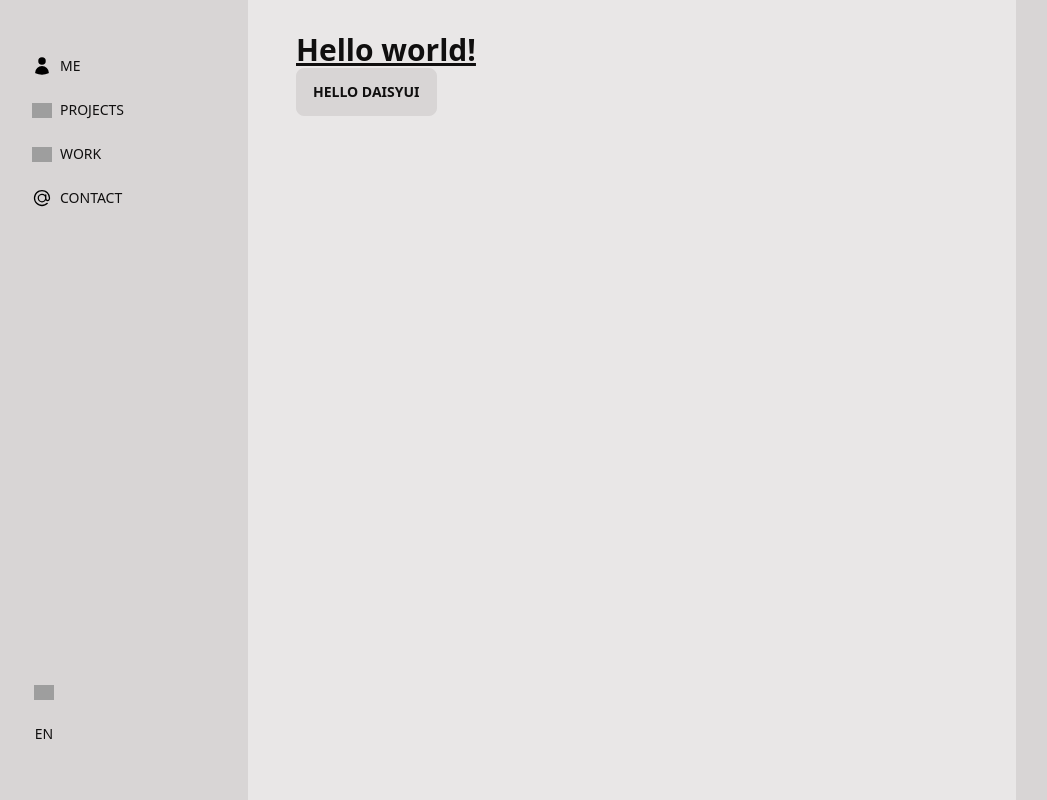
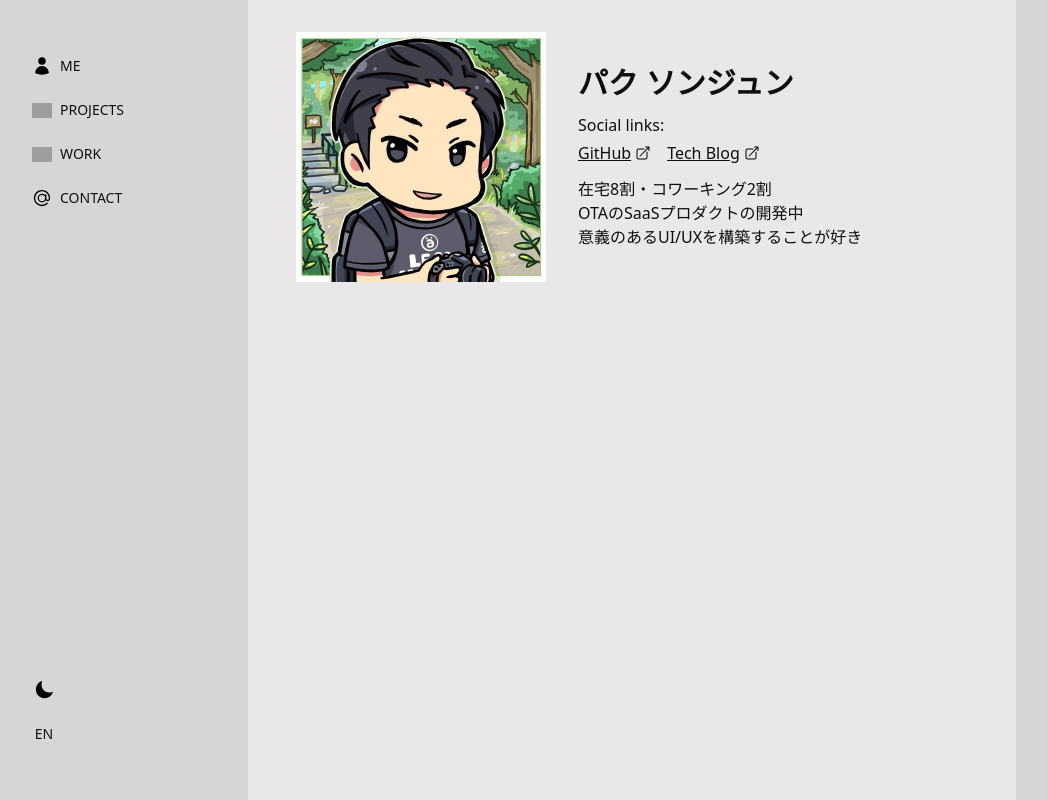
Before and after one commit to snuen/snuen, a SvelteKit app: page / in a window 1280 px wide. Shown: the whole page, without its empty margins (8-1055 px from the left). Built offline with nearby package versions, Linux system fonts and the light colour scheme; grey boxes are pictures that could not be loaded.

Commit message:
add card to top page

```diff
--- /dev/null
+++ b/src/components/atoms/external-link.svelte
@@ -0,0 +1,11 @@
+<script lang="ts">
+	import arrowTopRightOnSquare from '../../assets/arrow-top-right-on-square.svg';
+
+	export let href: string;
+	export let text: string;
+</script>
+
+<a {href} target="_blank" rel="noopener noreferrer" class="link inline-flex items-center"
+	>{text}
+	<img src={arrowTopRightOnSquare} alt="external link" class="inline-block w-4 h-4 ml-1" />
+</a>
--- /dev/null
+++ b/src/components/pages/top/card.svelte
@@ -0,0 +1,31 @@
+<script lang="ts">
+	import ExternalLink from '../../atoms/external-link.svelte';
+</script>
+
+<div class="flex flex-col md:flex-row md:items-center gap-6 md:gap-8 mb-6 md:mb-8">
+	<figure class="overflow-hidden">
+		<img src="/avatar.jpg" alt="avatar" width="250" height="250" />
+	</figure>
+	<div class="min-w-fit">
+		<h1 class="mb-3 text-3xl font-bold">パク ソンジュン</h1>
+		<dl class="mb-3">
+			<dt class="mb-1">Social links:</dt>
+			<dd class="flex gap-4">
+				<ExternalLink href="https://github.com/sjgently" text="GitHub" />
+				<ExternalLink href="https://qiita.com/" text="Tech Blog" />
+			</dd>
+		</dl>
+		<ul>
+			<li>在宅8割・コワーキング2割</li>
+			<li>OTAのSaaSプロダクトの開発中</li>
+			<li>意義のあるUI/UXを構築することが好き</li>
+		</ul>
+	</div>
+</div>
+
+<style>
+	figure {
+		min-width: 250px;
+		min-height: 250px;
+	}
+</style>
--- /dev/null
+++ b/src/components/pages/top/index.svelte
@@ -0,0 +1,5 @@
+<script lang="ts">
+	import Card from './card.svelte';
+</script>
+
+<Card />
--- a/src/routes/+layout.svelte
+++ b/src/routes/+layout.svelte
@@ -5,7 +5,7 @@
 	import briefcase from '../assets/briefcase.svg';
 	import atSymbol from '../assets/at-symbol.svg';
 	import sun from '../assets/sun.svg';
-	// import moon from '../assets/moon.svg';
+	import moon from '../assets/moon.svg';
 
 	type NavListItem = {
 		label: string;
@@ -41,9 +41,11 @@
 					</li>
 				{/each}
 				<li class="px-2 border-l border-dashed border-l-neutral-800 md:border-none md:mb-2">
-					<button type="button" class="flex justify-center w-10 h-full px-0 md:px-2">
-						<img src={sun} alt="" width="20" height="20" />
-					</button>
+					<label class="swap swap-rotate w-10 h-full px-0 md:px-2">
+						<input type="checkbox" class="theme-controller" value="" />
+						<img src={sun} alt="sun" width="20" height="20" class="swap-on" />
+						<img src={moon} alt="moon" width="20" height="20" class="swap-off" />
+					</label>
 				</li>
 				<li class="px-2 border-l border-dashed border-l-neutral-800 md:border-none">
 					<button type="button" class="flex justify-center w-10 h-full px-0 md:px-2">EN</button>
--- a/src/routes/+page.svelte
+++ b/src/routes/+page.svelte
@@ -1,2 +1,5 @@
-<h1 class="text-3xl font-bold underline">Hello world!</h1>
-<button class="btn">Hello daisyUI</button>
+<script lang="ts">
+	import Top from '../components/pages/top/index.svelte';
+</script>
+
+<Top />
```
Also changed, not shown: src/assets/arrow-top-right-on-square.svg (added), static/avatar.jpg (added).
